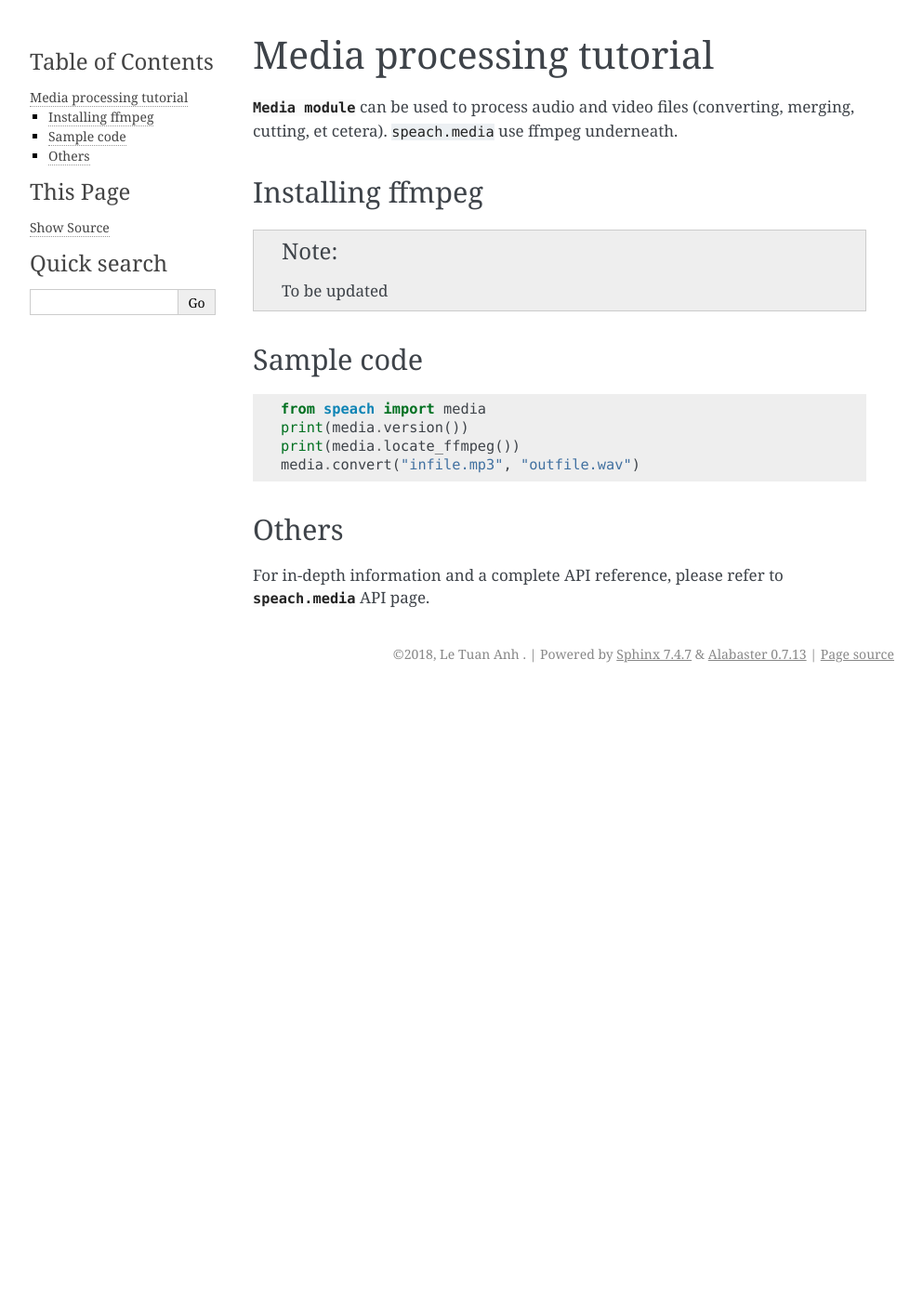
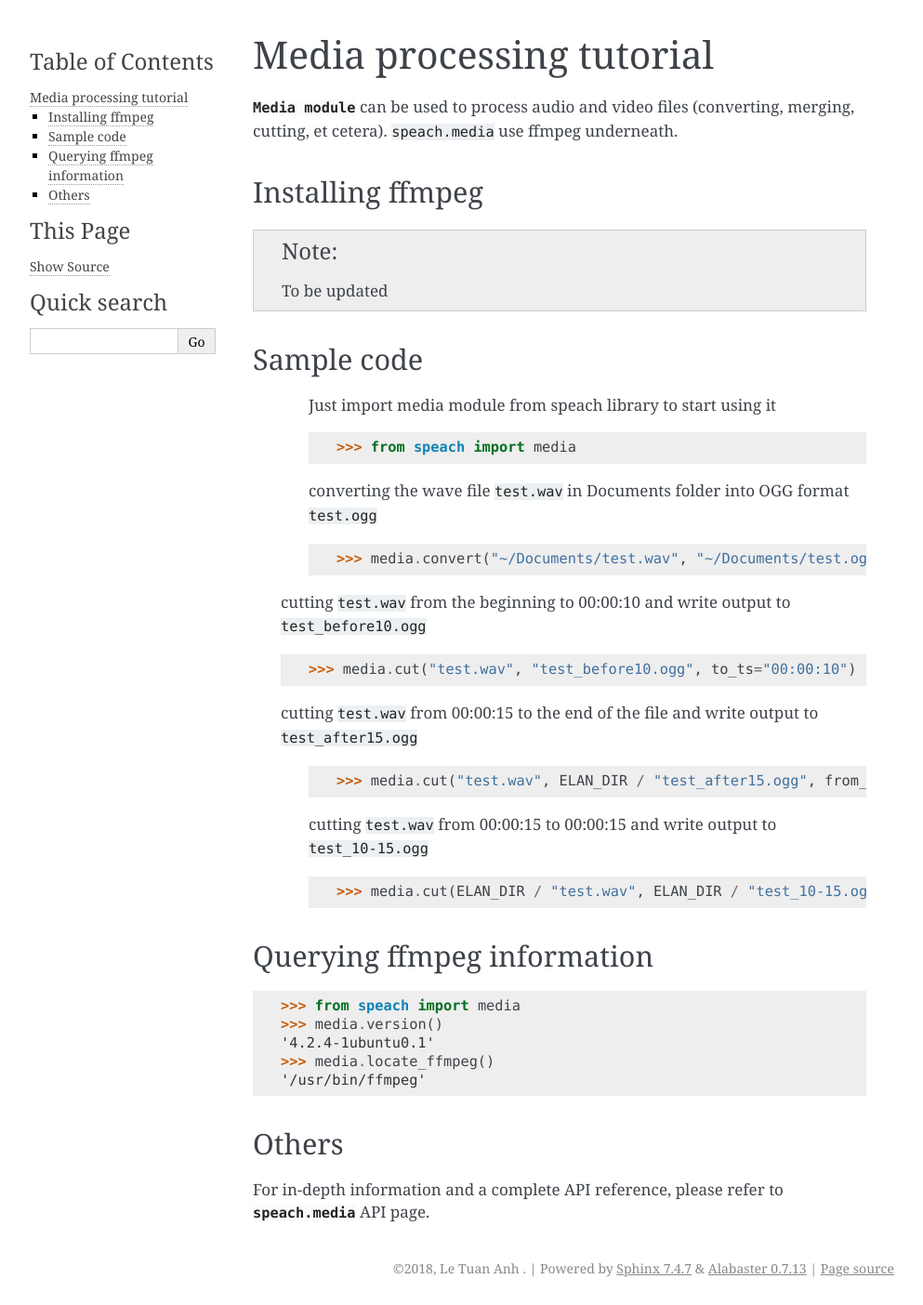
Before and after one commit to neocl/speach, a Sphinx documentation site: the page built from docs/media.rst, in a window 1280 px wide. Shown: the whole page at 93% size, without its empty margins (148-1141 px from the left). Built offline with Sphinx 7.4.7, drawn with Linux system fonts in a browser that asks for light colours; before the commit the page ends 900 px from its top, so only the background shows below that.

Commit message:
update media & elan docs

```diff
--- a/docs/api_elan.rst
+++ b/docs/api_elan.rst
@@ -1,7 +1,11 @@
+.. _api_elan:
+
 ELAN module
 ===========
 
 ``speach`` supports reading and manipulating multi-tier transcriptions from ELAN directly.
+
+For common code samples to processing ELAN, see :ref:`tut_elan` page.
 
 .. automodule:: speach.elan
    :members: open_eaf, parse_eaf_stream
--- a/docs/media.rst
+++ b/docs/media.rst
@@ -15,12 +15,34 @@ Installing ffmpeg
 Sample code
 -----------
 
-.. code:: python
+   Just import media module from speach library to start using it
 
-   from speach import media
-   print(media.version())
-   print(media.locate_ffmpeg())
-   media.convert("infile.mp3", "outfile.wav")
+   >>> from speach import media
+
+   converting the wave file ``test.wav`` in Documents folder into OGG format ``test.ogg``
+
+   >>> media.convert("~/Documents/test.wav", "~/Documents/test.ogg")
+
+  cutting ``test.wav`` from the beginning to 00:00:10 and write output to ``test_before10.ogg``
+
+   >>> media.cut("test.wav", "test_before10.ogg", to_ts="00:00:10")
+
+  cutting ``test.wav`` from 00:00:15 to the end of the file and write output to ``test_after15.ogg``
+
+   >>> media.cut("test.wav", ELAN_DIR / "test_after15.ogg", from_ts="00:00:15")
+
+   cutting ``test.wav`` from 00:00:15 to 00:00:15 and write output to ``test_10-15.ogg``
+
+   >>> media.cut(ELAN_DIR / "test.wav", ELAN_DIR / "test_10-15.ogg", from_ts="00:00:10", to_ts="00:00:15")
+
+Querying ffmpeg information
+---------------------------
+
+    >>> from speach import media
+    >>> media.version()
+    '4.2.4-1ubuntu0.1'
+    >>> media.locate_ffmpeg()
+    '/usr/bin/ffmpeg'
 
 Others
 ------
--- a/docs/updates.rst
+++ b/docs/updates.rst
@@ -6,6 +6,7 @@ Updates
 2021-04-30
 ----------
 
+- Module :mod:`speach.media` supports converting media files, cutting them by timestamps, and demuxer concat
 - Package :ref:`Victoria Chua <contributors>`'s media processing code into ``speach.media`` module.
 
 2021-04-28
```
Also changed, not shown: docs/elan.rst (+15 -0 lines).
